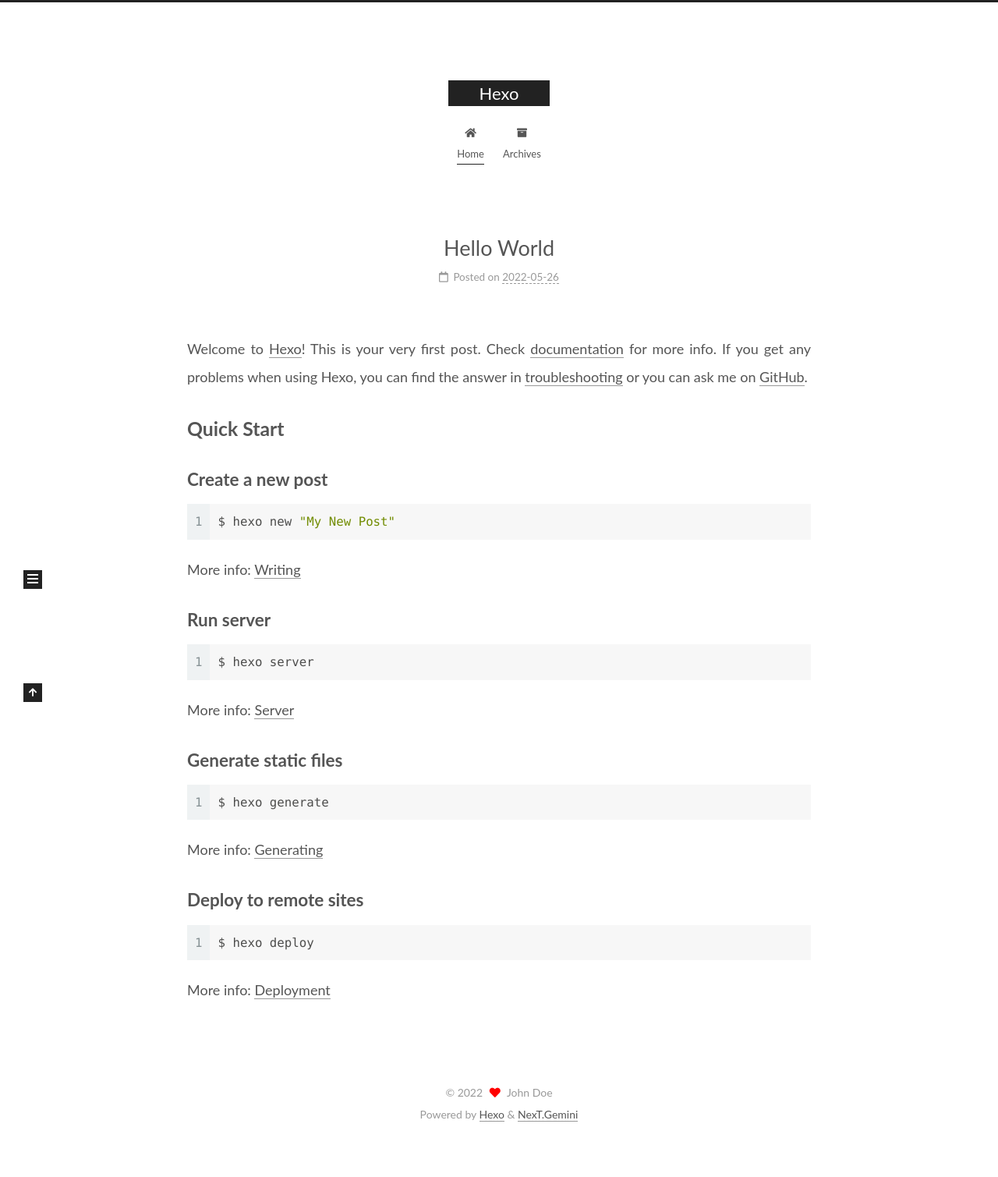
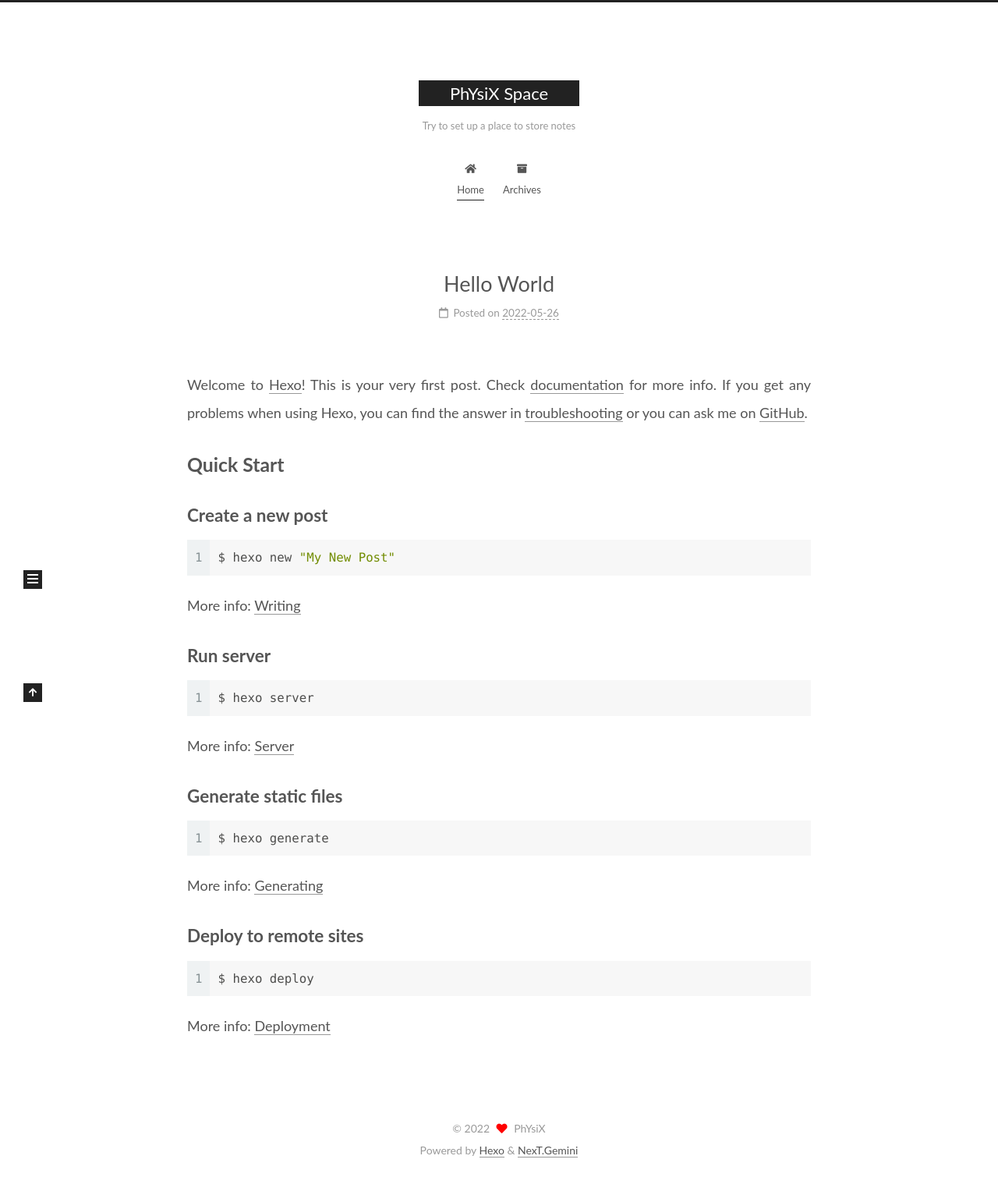
Before and after one commit to PhYsiX2020/PhYsiX2020.github.io, a plain HTML site: page index.html in a window 1280 px wide. Shown: the whole page at 78% size. Before the commit the page ends 1463 px from the top, so only its background shows below. Drawn offline with Linux system fonts and the light colour scheme.

Commit message:
Site updated: 2022-05-26 18:02:43

```diff
--- a/index.html
+++ b/index.html
@@ -21,11 +21,11 @@
   </script>
 
   <meta property="og:type" content="website">
-<meta property="og:title" content="Hexo">
+<meta property="og:title" content="PhYsiX Space">
 <meta property="og:url" content="http://example.com/index.html">
-<meta property="og:site_name" content="Hexo">
+<meta property="og:site_name" content="PhYsiX Space">
 <meta property="og:locale" content="en_US">
-<meta property="article:author" content="John Doe">
+<meta property="article:author" content="PhYsiX">
 <meta name="twitter:card" content="summary">
 
 <link rel="canonical" href="http://example.com/">
@@ -41,7 +41,7 @@
   };
 </script>
 
-  <title>Hexo</title>
+  <title>PhYsiX Space</title>
 
 
 
@@ -92,9 +92,10 @@
 
     <a href="/" class="brand" rel="start">
       <span class="logo-line-before"><i></i></span>
-      <h1 class="site-title">Hexo</h1>
+      <h1 class="site-title">PhYsiX Space</h1>
       <span class="logo-line-after"><i></i></span>
     </a>
+      <p class="site-subtitle" itemprop="description">Try to set up a place to store notes</p>
   </div>
 
   <div class="site-nav-right">
@@ -149,12 +150,12 @@
 
     <span hidden itemprop="author" itemscope itemtype="http://schema.org/Person">
       <meta itemprop="image" content="/images/avatar.gif">
-      <meta itemprop="name" content="John Doe">
+      <meta itemprop="name" content="PhYsiX">
       <meta itemprop="description" content="">
     </span>
 
     <span hidden itemprop="publisher" itemscope itemtype="http://schema.org/Organization">
-      <meta itemprop="name" content="Hexo">
+      <meta itemprop="name" content="PhYsiX Space">
     </span>
       <header class="post-header">
         <h2 class="post-title" itemprop="name headline">
@@ -269,7 +270,7 @@
 
       <div class="site-overview-wrap sidebar-panel">
         <div class="site-author motion-element" itemprop="author" itemscope itemtype="http://schema.org/Person">
-  <p class="site-author-name" itemprop="name">John Doe</p>
+  <p class="site-author-name" itemprop="name">PhYsiX</p>
   <div class="site-description" itemprop="description"></div>
 </div>
 <div class="site-state-wrap motion-element">
@@ -309,7 +310,7 @@
   <span class="with-love">
     <i class="fa fa-heart"></i>
   </span>
-  <span class="author" itemprop="copyrightHolder">John Doe</span>
+  <span class="author" itemprop="copyrightHolder">PhYsiX</span>
 </div>
   <div class="powered-by">Powered by <a href="https://hexo.io/" class="theme-link" rel="noopener" target="_blank">Hexo</a> & <a href="https://theme-next.org/" class="theme-link" rel="noopener" target="_blank">NexT.Gemini</a>
   </div>
```
Also changed, not shown: 2022/05/26/hello-world/index.html (+9 -8 lines), archives/2022/05/index.html (+8 -7 lines), archives/2022/index.html (+8 -7 lines), archives/index.html (+8 -7 lines).
